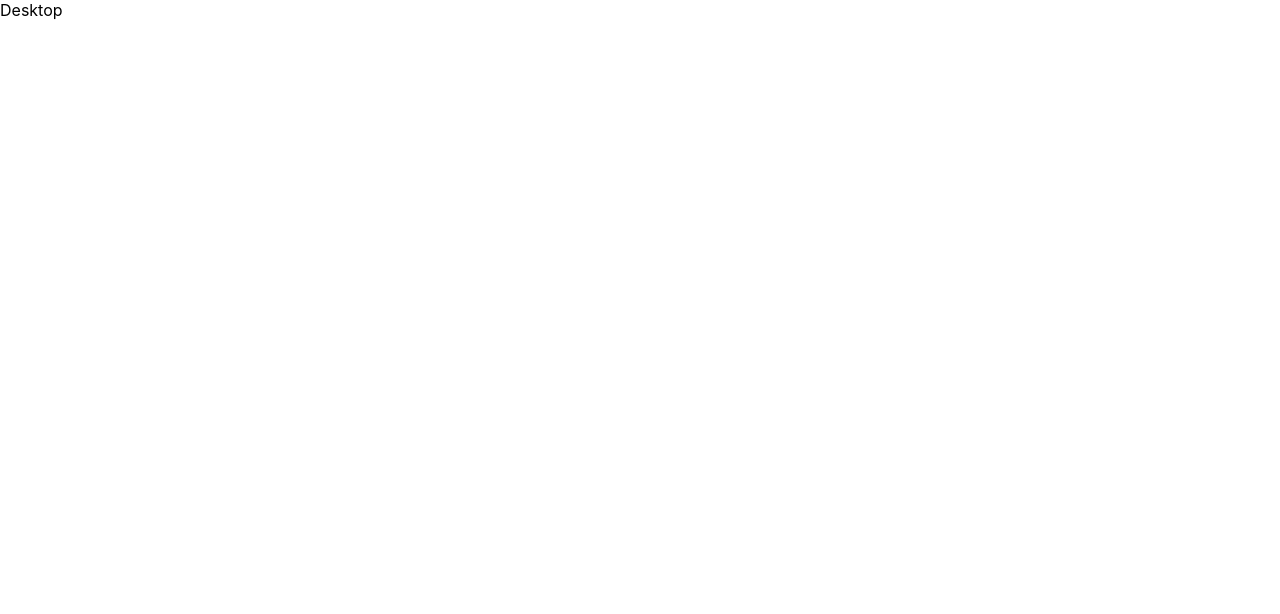
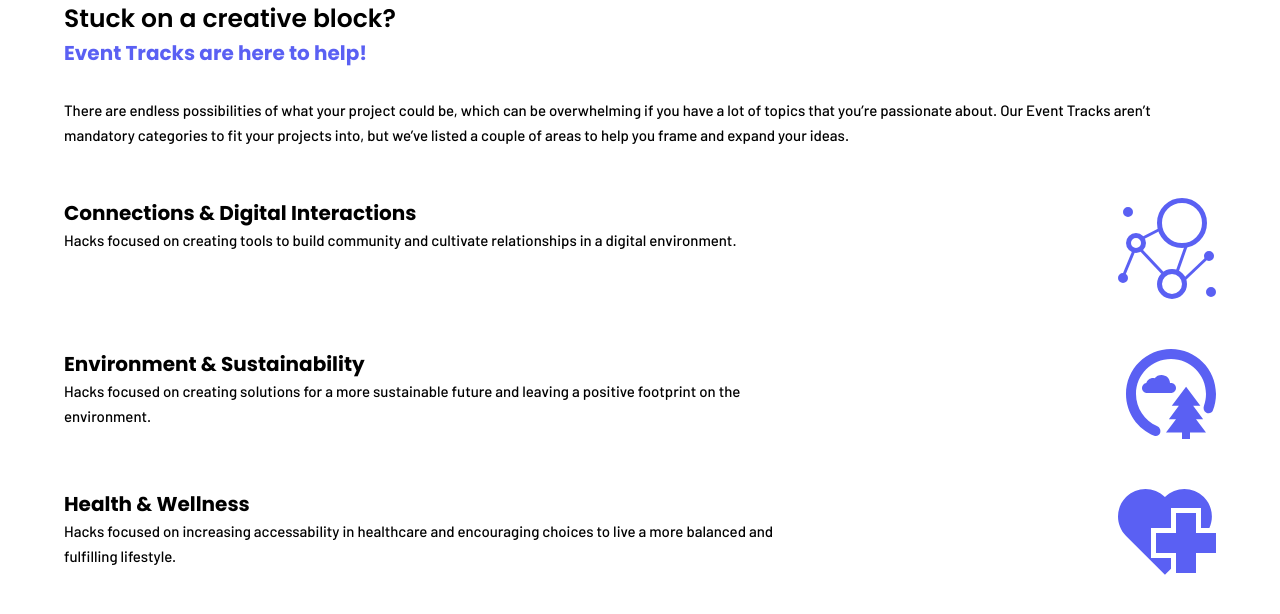
Before and after one commit to sfusurge/z-archived-hackathon, a React (Create React App) app: page / in a window 1280 px wide. Shown: the top 614 px of the page. Built offline with nearby package versions, Linux system fonts and the light colour scheme.

Commit message:
Modularized event track descriptions

```diff
--- a/src/App.js
+++ b/src/App.js
@@ -1,6 +1,7 @@
 import { BrowserRouter as Router, Switch, Route } from "react-router-dom"
 
 import HomeToggle from './components/HomeToggle'
+import EventTracks from './components/EventTracks.js'
 
 import styles from "./css/App.module.css"
 
@@ -10,7 +11,7 @@ const App = () => {
       <Router>
         <Switch>
           <Route path="/">
-            <HomeToggle />
+            <EventTracks/>
           </Route>
         </Switch>
       </Router>
--- /dev/null
+++ b/src/components/EventTracks.js
@@ -0,0 +1,22 @@
+import EventTracksHeader from './EventTracksHeader.js'
+import EventTracksDescriptions from './EventTracksDescriptions.js'
+import styles from "../css/EventTracks.module.css";
+
+const EventTracks = props => {
+    const description1 = 'Hacks focused on creating tools to build community and cultivate relationships in a digital environment.'
+    const description2 = 'Hacks focused on creating solutions for a more sustainable future and leaving a positive footprint on the environment.'
+    const description3 = 'Hacks focused on increasing accessability in healthcare and encouraging choices to live a more balanced and fulfilling lifestyle.'
+    return(
+        <div className = {styles.container}>
+            <EventTracksHeader/>
+            <EventTracksDescriptions title = {'Connections & Digital Interactions'}
+            paragraph = {description1} styles = {styles} img = {styles.connectionsTrackImg}/>
+            <EventTracksDescriptions title = {'Environment & Sustainability'}
+            paragraph = {description2} styles = {styles} img = {styles.environmentImg}/>
+            <EventTracksDescriptions title = {'Health & Wellness'}
+            paragraph = {description3} styles = {styles} img = {styles.healthImg}/>
+        </div>
+    )
+}
+
+export default EventTracks
--- /dev/null
+++ b/src/components/EventTracksDescriptions.js
@@ -0,0 +1,16 @@
+const EventTracksDescriptions = props => {
+    return(
+        <div className = {props.styles.descriptionsContainer}>
+            <div className = {props.styles.titleContainer}>
+                <p className = {props.styles.headerFont}>
+                    {props.title}
+                </p>
+                <p className = {props.styles.paragraph}>
+                    {props.paragraph}
+                </p>
+            </div>
+            <div className = {props.img}></div>
+        </div>
+    )
+}
+export default EventTracksDescriptions
--- /dev/null
+++ b/src/components/EventTracksHeader.js
@@ -0,0 +1,25 @@
+import styles from "../css/EventTracksHeader.module.css";
+
+
+const EventTracksHeader = props => {
+    return(
+        <div>
+            <div className = {styles.titleContainer}>
+                <p className = {styles.headerFont}>
+                    Stuck on a creative block?
+                </p>
+                <p className = {styles.subHeaderFont}>
+                    Event Tracks are here to help!
+                </p>
+            </div>
+            <p className = {styles.paragraph}>
+                There are endless possibilities of what your project could be, which can be overwhelming
+                if you have a lot of topics that you’re passionate about. Our Event Tracks aren’t mandatory
+                categories to fit your projects into, but we’ve listed a couple of areas to help you frame
+                and expand your ideas.
+            </p>
+        </div>
+    )
+}
+
+export default EventTracksHeader
--- /dev/null
+++ b/src/css/EventTracks.module.css
@@ -0,0 +1,62 @@
+.container{
+    padding-left: 5%;
+    padding-right: 5%;
+}
+
+.descriptionsContainer{
+    display: flex;
+    justify-content: space-between;
+    margin-top: 50px;
+}
+
+.titleContainer {
+    width: 65%;
+}
+
+.headerFont {
+    font: var(--font-sub-header);
+    margin: 0;
+}
+
+.paragraph {
+    font: var(--font-body);
+    line-height: 25px;
+    margin: 0;
+
+}
+
+.connectionsTrackImg{
+    width: 98px;
+    height: 101px;
+    background-image: url('../assets/light/connections-track-light.svg');
+}
+
+[data-theme="dark"] .connectionsTrackImg{
+    width: 98px;
+    height: 101px;
+    background-image: url('../assets/dark/connectionsTrack-dark.svg');
+}
+
+.environmentImg{
+    width: 90px;
+    height: 90px;
+    background-image: url('../assets/light/environmentTrack-light.svg');
+}
+
+[data-theme="dark"] .environmentImg{
+    width: 90px;
+    height: 90px;
+    background-image: url('../assets/dark/environmentTrack-dark.svg');
+}
+
+.healthImg{
+    width: 98px;
+    height: 86px;
+    background-image: url('../assets/light/healthTrack-light.svg');
+}
+
+[data-theme="dark"] .healthImg{
+    width: 98px;
+    height: 86px;
+    background-image: url('../assets/dark/healthTrack-dark.svg');
+}
--- /dev/null
+++ b/src/css/EventTracksHeader.module.css
@@ -0,0 +1,16 @@
+.headerFont{
+    font: var(--font-header);
+    margin: 0;
+}
+
+.subHeaderFont{
+    font: var(--font-sub-header);
+    color: var(--color-text-header);
+    margin: 0;
+}
+
+.paragraph {
+    font: var(--font-body);
+    line-height: 25px;
+    margin-top: 30px;
+}
```
